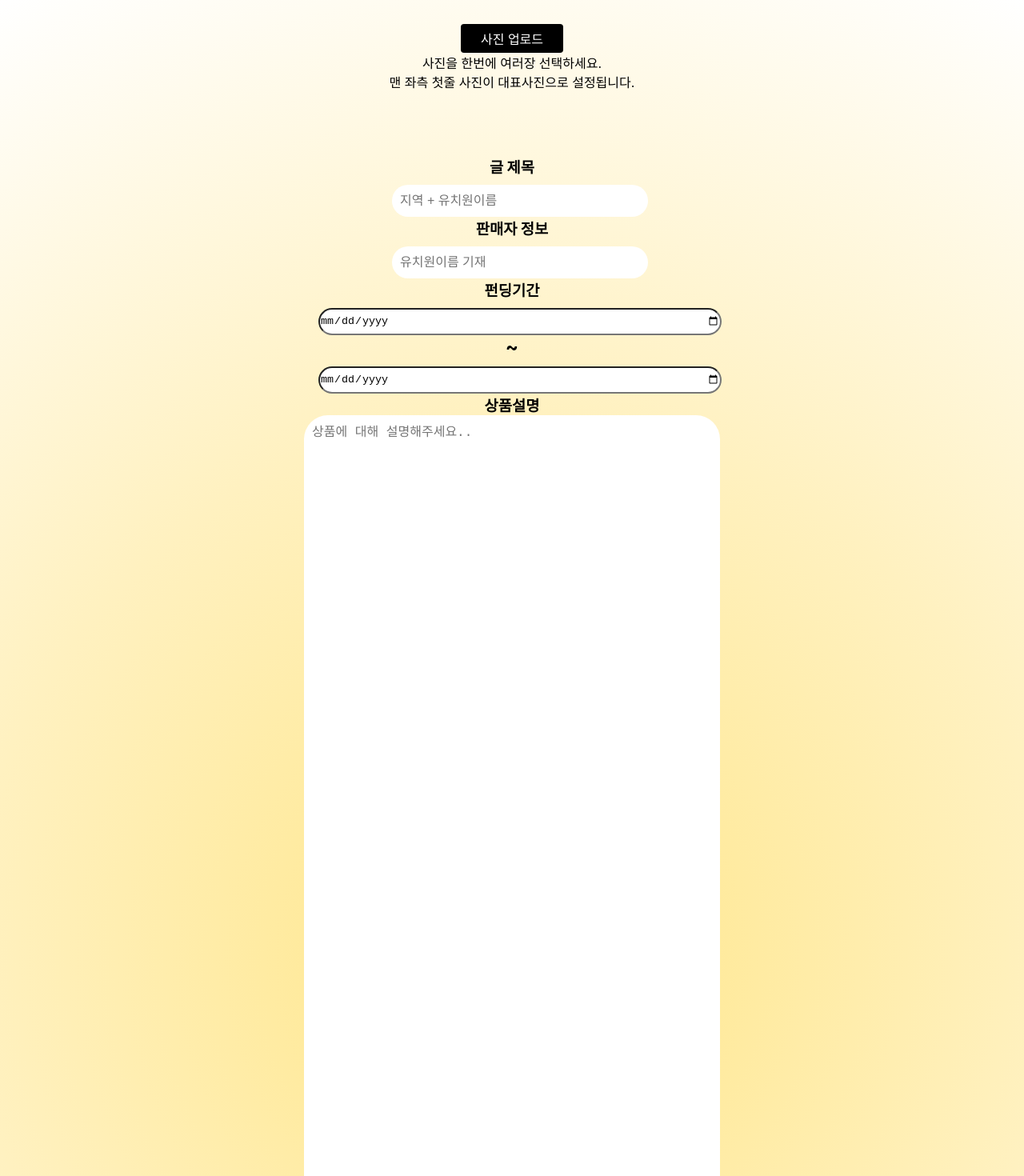
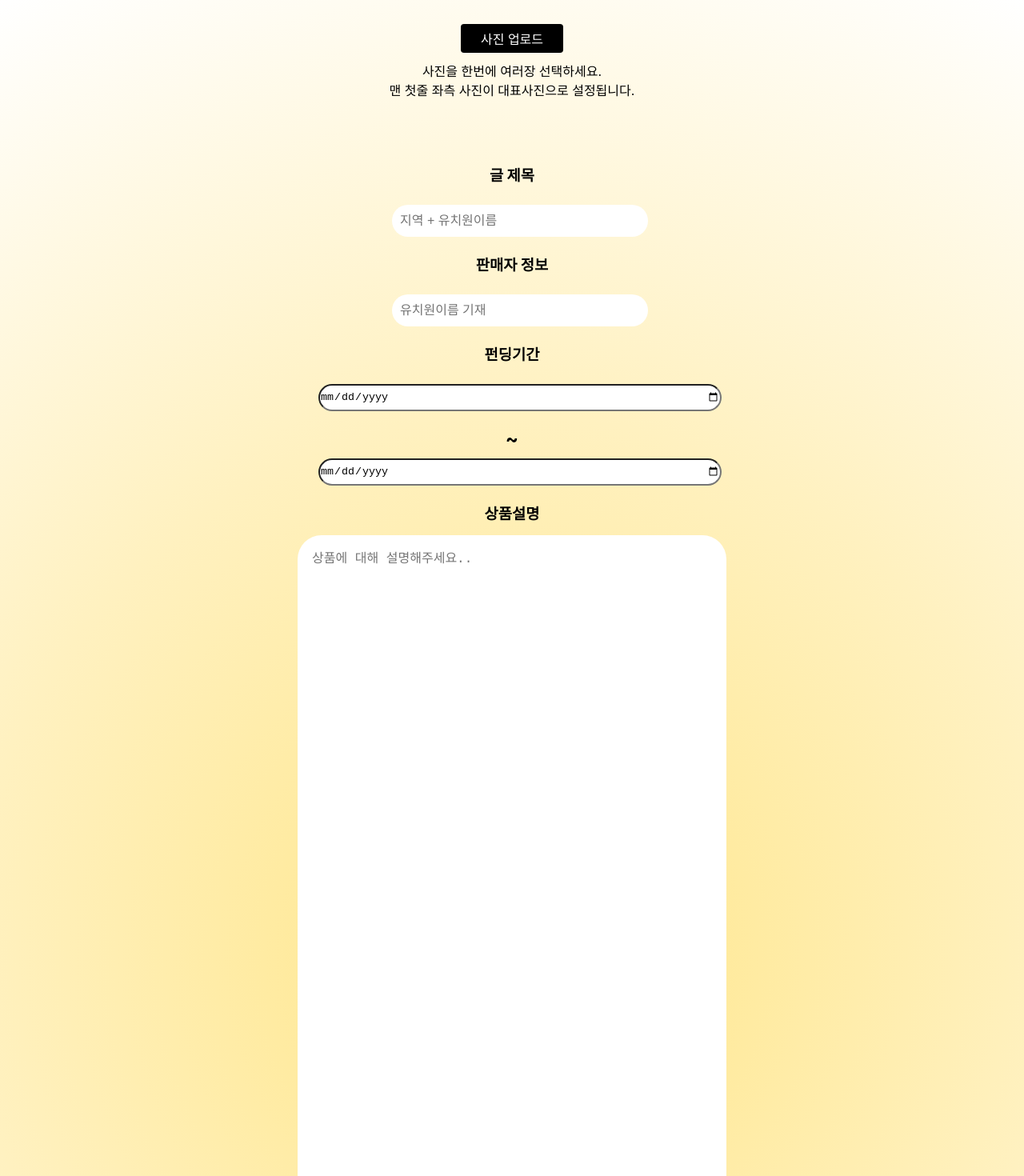
Before and after one commit to petCareFunding/petCareFunding, a React (Create React App) app: page /school/postSchoolFunding in a window 1280 px wide. Shown: the top 1470 px of the page at 80% size. Built offline with nearby package versions, Linux system fonts and the light colour scheme.

Commit message:
사진간격,글 간격 조정

```diff
--- a/src/School/SchoolPost.css
+++ b/src/School/SchoolPost.css
@@ -1,6 +1,14 @@
-.schoolpost{
+.schoolPost{
     min-height: 300vh;
     background: radial-gradient(circle, #FFE689,#FFF1C0,#FFFFFF);
+}
+
+.schoolPost h3{
+    margin-bottom: 15px;
+}
+
+.schoolPost input{
+    margin-bottom: 20px;
 }
 
 .scp-photo-container{
@@ -32,7 +40,7 @@
 #scp-info{
     width: 500px;
     height: 1000px;
-    padding: 10px;
+    padding: 18px;
     font-size: 16px;
     line-height: 1.5;
     resize: none;
@@ -71,12 +79,12 @@
     display: grid;
     grid-template-columns: repeat(2, 1fr);
     gap: 10px;
-    margin-top: 40px;
-    margin-bottom: 40px;
+    margin: 40px 80px 40px 80px;
+
 }
 
 #selectedPhotos{
-    width: 350px;
+    width: 80%;
     height: 350px;
     object-fit: cover;
 }
--- a/src/School/SchoolPost.js
+++ b/src/School/SchoolPost.js
@@ -54,16 +54,16 @@ function SchoolPost(){
 
 
     return(
-        <div className='schoolpost'>
+        <div className='schoolPost'>
             <div className='scp-photo-container'>
                 <label className='photo-fill-btn' htmlFor = 'uploadPhoto'>
                     사진 업로드
                     <input type='file' accept='image/*' style={{display:'none'}} id='uploadPhoto'
                         multiple required onChange={handleUpload} />
                 </label>
-                <div style={{gap:'2px'}}>
+                <div style={{gap:'2px', marginTop:'10px'}}>
                     <p>사진을 한번에 여러장 선택하세요.</p>
-                    <p>맨 좌측 첫줄 사진이 대표사진으로 설정됩니다.</p>
+                    <p>맨 첫줄 좌측 사진이 대표사진으로 설정됩니다.</p>
                 </div>
             </div>
             <div className='scp-photo-grid'>
```
